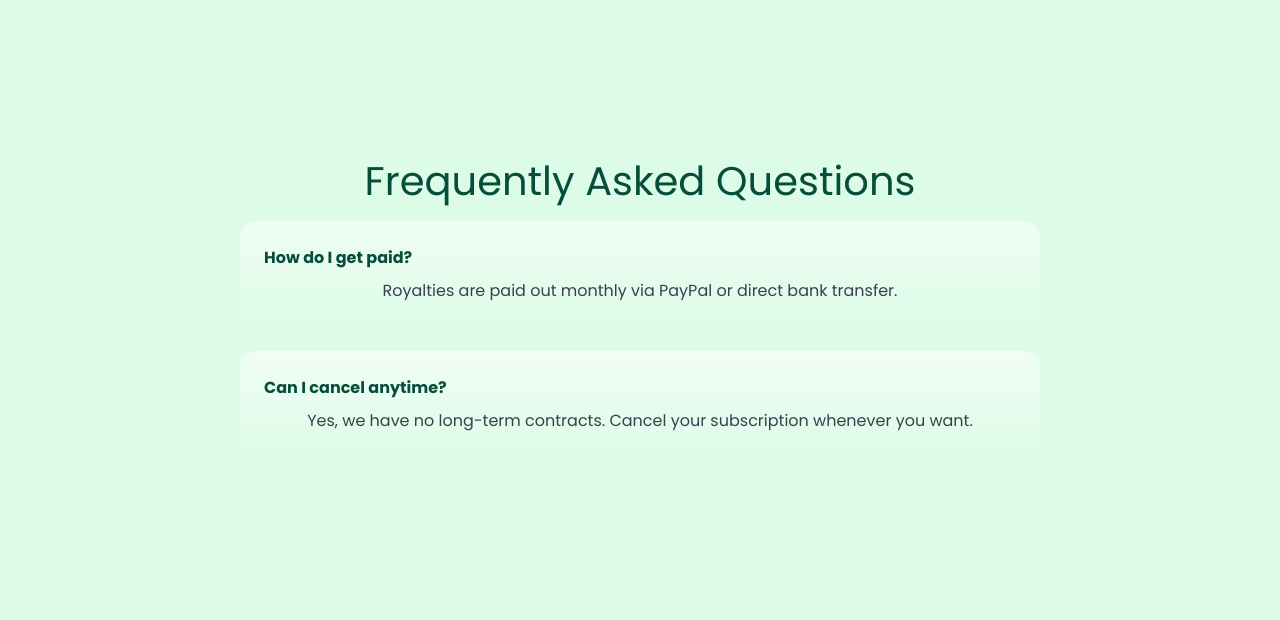
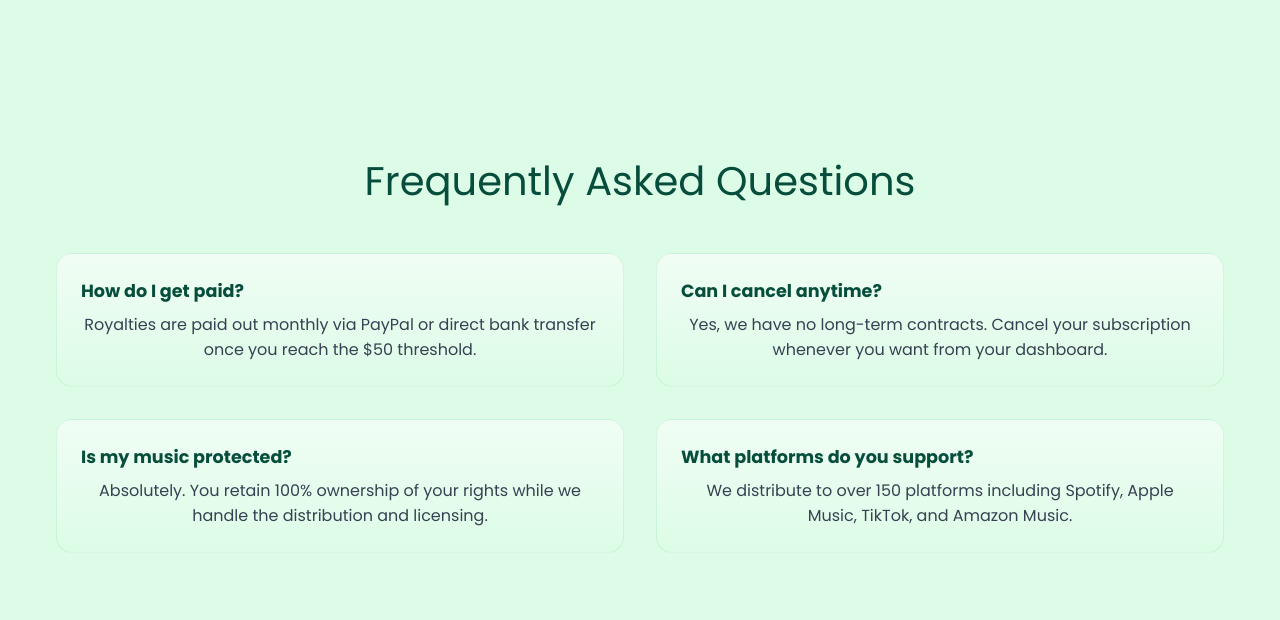
Before and after one commit to mr-uzairnaseer/beat_plus, a plain HTML site: page services.html in a window 1280 px wide. Shown: the part 1592-2212 px from the top of the page. Drawn offline with nearby package versions, Linux system fonts and the light colour scheme.

Commit message:
Fix layout gaps on right side of subpages, improve FAQ grid, and balance team/advisor sections

```diff
--- a/services.html
+++ b/services.html
@@ -100,14 +100,22 @@
 
     <section class="section__container">
         <h2 class="section__header">Frequently Asked Questions</h2>
-        <div style="max-width: 800px; margin-inline: auto;">
-            <div style="margin-bottom: 1.5rem; padding: 1.5rem; background: var(--gradient-1); border-radius: 1rem;">
-                <h4 style="color: var(--text-dark); margin-bottom: 0.5rem;">How do I get paid?</h4>
-                <p class="section__description">Royalties are paid out monthly via PayPal or direct bank transfer.</p>
+        <div class="faq__grid">
+            <div class="faq__card">
+                <h4>How do I get paid?</h4>
+                <p class="section__description">Royalties are paid out monthly via PayPal or direct bank transfer once you reach the $50 threshold.</p>
             </div>
-            <div style="margin-bottom: 1.5rem; padding: 1.5rem; background: var(--gradient-1); border-radius: 1rem;">
-                <h4 style="color: var(--text-dark); margin-bottom: 0.5rem;">Can I cancel anytime?</h4>
-                <p class="section__description">Yes, we have no long-term contracts. Cancel your subscription whenever you want.</p>
+            <div class="faq__card">
+                <h4>Can I cancel anytime?</h4>
+                <p class="section__description">Yes, we have no long-term contracts. Cancel your subscription whenever you want from your dashboard.</p>
+            </div>
+            <div class="faq__card">
+                <h4>Is my music protected?</h4>
+                <p class="section__description">Absolutely. You retain 100% ownership of your rights while we handle the distribution and licensing.</p>
+            </div>
+            <div class="faq__card">
+                <h4>What platforms do you support?</h4>
+                <p class="section__description">We distribute to over 150 platforms including Spotify, Apple Music, TikTok, and Amazon Music.</p>
             </div>
         </div>
     </section>
--- a/styles.css
+++ b/styles.css
@@ -602,6 +602,11 @@ nav {
   .feature__container {
     grid-template-columns: repeat(2, 1fr);
     align-items: center;
+    gap: 2rem;
+  }
+
+  .feature__content {
+    grid-area: 1/1/2/2;
   }
 
   .feature__image {
@@ -648,3 +653,30 @@ nav {
     gap: 2rem;
   }
 }
+
+/* FAQ Grid Styles */
+.faq__grid {
+    display: grid;
+    grid-template-columns: repeat(auto-fit, minmax(400px, 1fr));
+    gap: 2rem;
+    margin-top: 3rem;
+}
+
+.faq__card {
+    padding: 1.5rem;
+    background: var(--gradient-1);
+    border-radius: 1rem;
+    border: 1px solid rgba(22, 163, 74, 0.1);
+    transition: 0.3s;
+}
+
+.faq__card:hover {
+    transform: translateY(-5px);
+    box-shadow: 0 10px 30px rgba(22, 163, 74, 0.1);
+}
+
+.faq__card h4 {
+    color: var(--text-dark);
+    margin-bottom: 0.5rem;
+    font-size: 1.1rem;
+}
```
Also changed, not shown: about.html (+7 -0 lines), advisor.html (+16 -4 lines).
